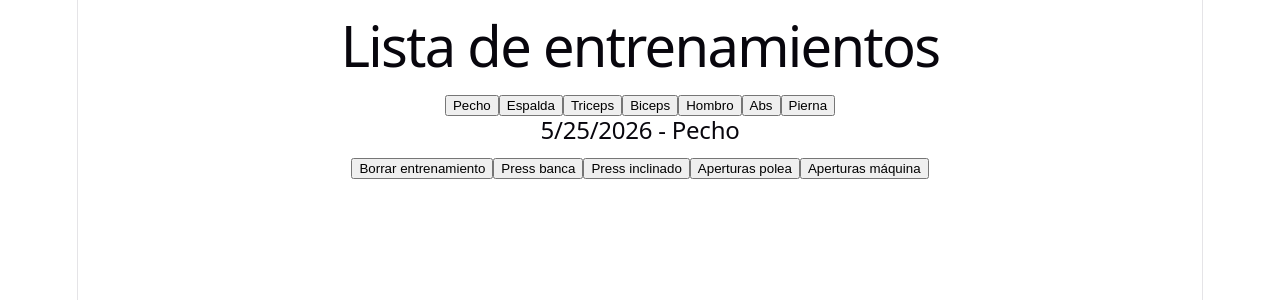
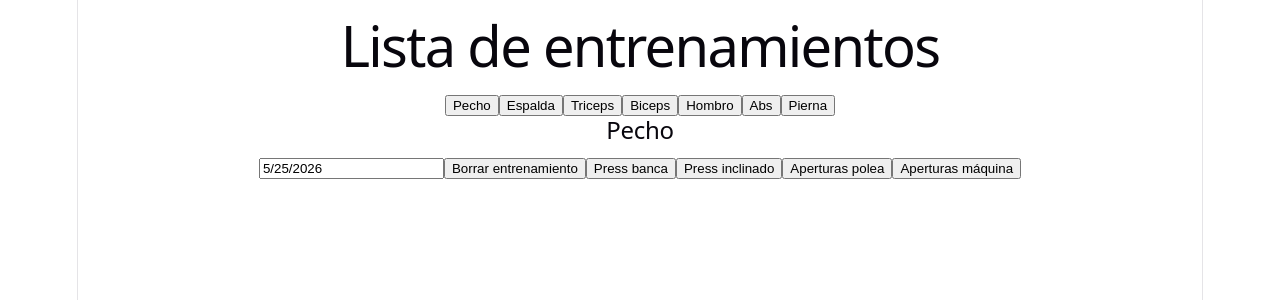
Before and after one commit to Hiitsaso/Entrenamientos-app, a React (Vite) app: page / in a window 1280 px wide. Both pictures are taken after a click on the button "Pecho". Shown: the top 300 px of the page. Built offline with nearby package versions, Linux system fonts and the light colour scheme.

Commit message:
editar máquinas, series y fecha

```diff
--- a/src/App.jsx
+++ b/src/App.jsx
@@ -165,6 +165,41 @@ function App() {
 
   }
 
+  function editarFecha(indexEntrenamiento, nuevaFecha) {
+
+    const copiaEntrenamientos = [...entrenamientos]
+
+    copiaEntrenamientos[indexEntrenamiento].fecha =
+      nuevaFecha
+
+    setEntrenamientos(copiaEntrenamientos)
+
+  }
+
+  function editarSerie(indexEntrenamiento, indexMaquina, indexSerie, campo, valor) {
+
+    const copiaEntrenamientos = [...entrenamientos]
+
+    copiaEntrenamientos[indexEntrenamiento]
+      .maquinas[indexMaquina]
+      .series[indexSerie][campo] = valor
+
+    setEntrenamientos(copiaEntrenamientos)
+
+  }
+
+  function editarMaquina(indexEntrenamiento, indexMaquina, nuevoNombre) {
+
+    const copiaEntrenamientos = [...entrenamientos]
+
+    copiaEntrenamientos[indexEntrenamiento]
+      .maquinas[indexMaquina]
+      .nombre = nuevoNombre
+
+    setEntrenamientos(copiaEntrenamientos)
+
+  }
+
 
   return (
     <div>
@@ -196,6 +231,9 @@ function App() {
           borrarSerie={borrarSerie}
           borrarMaquina={borrarMaquina}
           borrarEntrenamiento={borrarEntrenamiento}
+          editarFecha={editarFecha}
+          editarSerie={editarSerie}
+          editarMaquina={editarMaquina}
         />
 
       ))}
--- a/src/components/Entrenamiento.jsx
+++ b/src/components/Entrenamiento.jsx
@@ -8,7 +8,10 @@ function Entrenamiento({
   añadirSerie,
   borrarSerie,
   borrarMaquina,
-  borrarEntrenamiento
+  borrarEntrenamiento,
+  editarFecha,
+  editarSerie,
+  editarMaquina
 }) {
 
   return (
@@ -16,8 +19,19 @@ function Entrenamiento({
     <div>
 
       <h2>
-        {entrenamiento.fecha} - {entrenamiento.tipo}
+        {entrenamiento.tipo}
       </h2>
+
+      <input
+        type="text"
+        value={entrenamiento.fecha}
+        onChange={(e) =>
+          editarFecha(
+            index,
+            e.target.value
+          )
+        }
+      />
 
       <button
         onClick={() =>
@@ -49,6 +63,9 @@ function Entrenamiento({
           borrarSerie={borrarSerie}
           borrarMaquina={borrarMaquina}
           borrarEntrenamiento={borrarEntrenamiento}
+          editarFecha={editarFecha}
+          editarSerie={editarSerie}
+          editarMaquina={editarMaquina}
         />
 
       ))}
--- a/src/components/Maquina.jsx
+++ b/src/components/Maquina.jsx
@@ -7,7 +7,10 @@ function Maquina({
   añadirSerie,
   borrarSerie,
   borrarMaquina,
-  borrarEntrenamiento
+  borrarEntrenamiento,
+  editarFecha,
+  editarSerie,
+  editarMaquina
 }) {
 
   const [reps, setReps] = useState("")
@@ -30,7 +33,16 @@ function Maquina({
 
     <div>
 
-      <h3>{maquina.nombre}</h3>
+      <input
+        value={maquina.nombre}
+        onChange={(e) =>
+          editarMaquina(
+            indexEntrenamiento,
+            indexMaquina,
+            e.target.value
+          )
+        }
+      />
 
       <button
         onClick={() =>
@@ -65,9 +77,33 @@ function Maquina({
 
         <div key={indexSerie}>
 
-          <p>
-            {serie.reps} reps - {serie.peso} kg
-          </p>
+          <input
+            type="number"
+            value={serie.reps}
+            onChange={(e) =>
+              editarSerie(
+                indexEntrenamiento,
+                indexMaquina,
+                indexSerie,
+                "reps",
+                e.target.value
+              )
+            }
+          />
+
+          <input
+            type="number"
+            value={serie.peso}
+            onChange={(e) =>
+              editarSerie(
+                indexEntrenamiento,
+                indexMaquina,
+                indexSerie,
+                "peso",
+                e.target.value
+              )
+            }
+          />
 
           <button
             onClick={() =>
```
